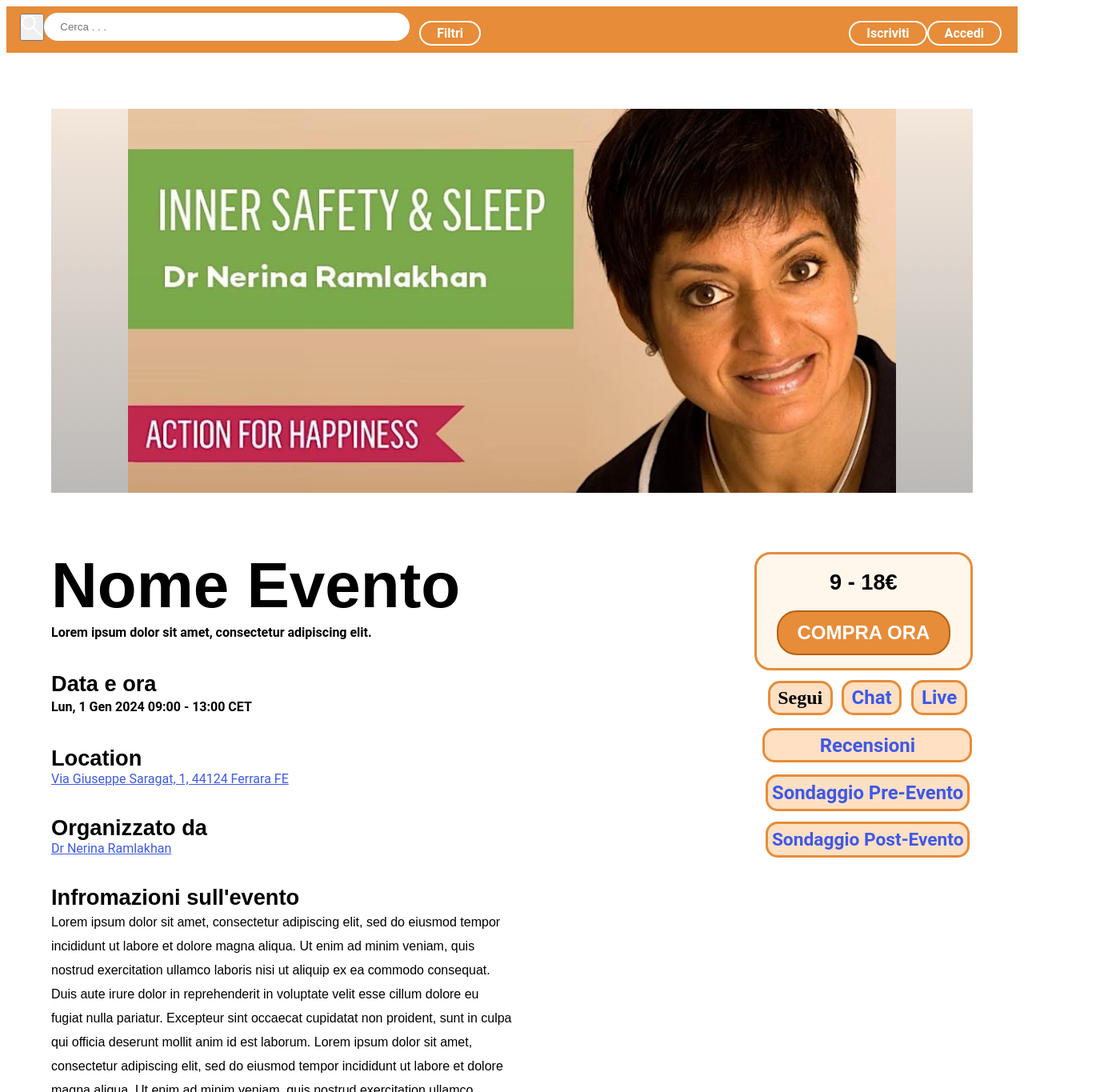
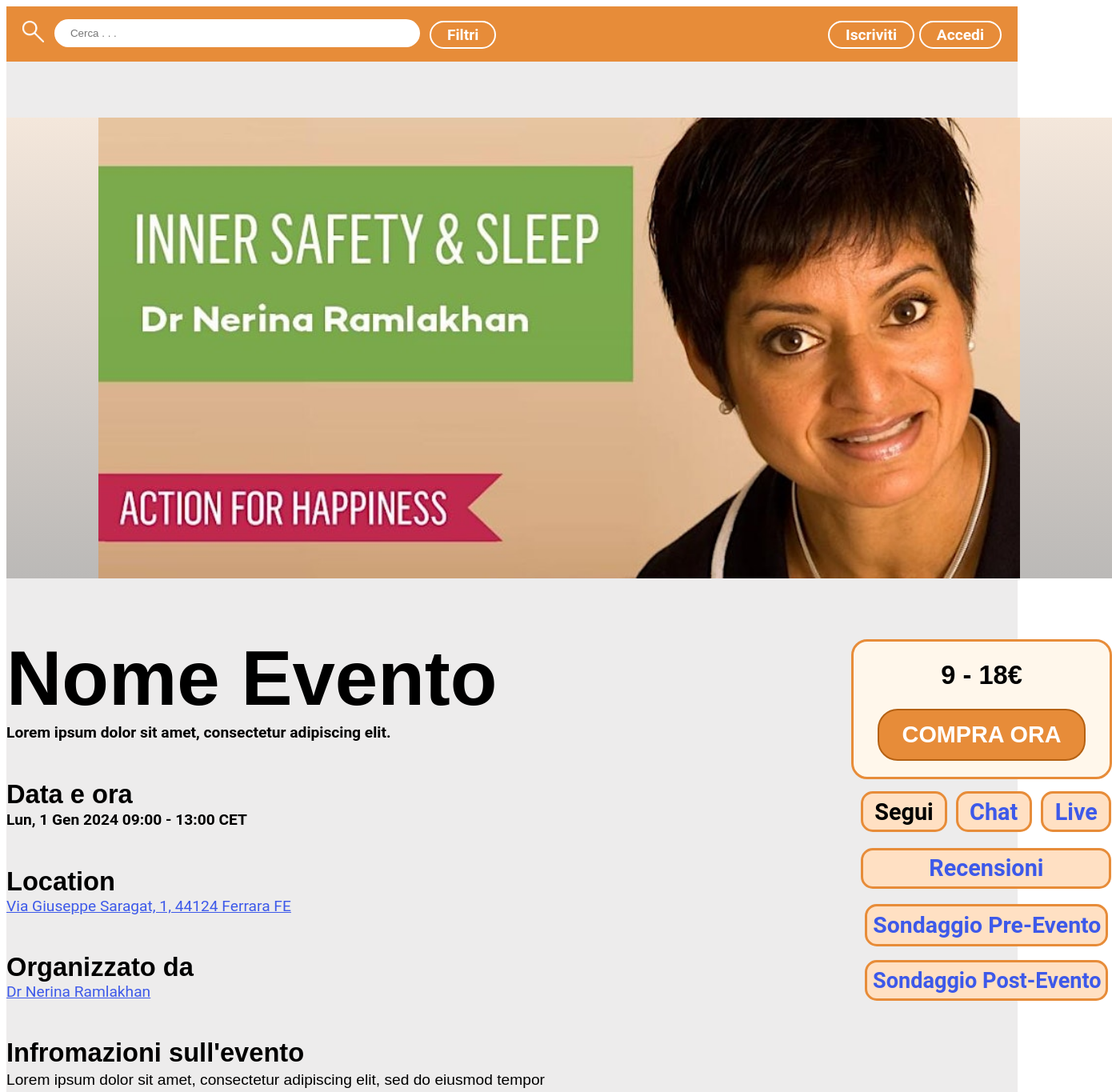
Before and after one commit to Monica-Pellegrini/ingSW24DebugsterFE, a Vue app in the folder Vue/frontpage/: page / in a window 1280 px wide. Shown: the top 1365 px of the page at 80% size, 1390 px wide, since content can reach past the window. Built offline with nearby package versions, Linux system fonts and the light colour scheme.

Commit message:
Add files via upload

```diff
--- a/Vue/frontpage/src/App.vue
+++ b/Vue/frontpage/src/App.vue
@@ -2,6 +2,7 @@
 </script>
 
 <template>
+  <div id="app" data-v-app>
     <!--Inizio Header-->
     <header id="header">
       <nav>
@@ -11,7 +12,7 @@
             <form name="searchForm" method="get">
               <!--Immagine per il submit, va a sinistra del textbox-->
               <label></label>
-            <button type="submit">
+              <button type="submit" id="lente_btt">
                 <img id="submit" src="@/images/lente.png" alt="Clicca qui per per cercare">
               </button>
 
@@ -102,8 +103,6 @@
         <!--Box video-->
         <div id="video"><!--QUI VA IL VIDEO--></div>
 
-      <!--Box sondaggio-->
-      <div id="sondaggio"><!--QUI VA IL SONDAGGIO (FORM???)--></div>
       </aside>
 
       <!--Link a inizio pagina-->
@@ -137,6 +136,7 @@
       </nav>
     </footer>
     <!--Fine Footer-->
+  </div>
 </template>
 
 <style scoped>
--- a/Vue/frontpage/src/stylesheet.css
+++ b/Vue/frontpage/src/stylesheet.css
@@ -1,4 +1,4 @@
-/*css aggiornato anche con bottoni dei sondaggi*/
+/*css in fase di aggiornamento per adattarlo a vue js */
 
 *
 {
@@ -6,23 +6,14 @@
     padding: 0;
 }
 
-body
+#app
 {
     font-family: 'Roboto', sans-serif;
     font-size: 1.2em;
     color: #000000;
     background-color: #edecec;
-    /*width:70em;
-    margin:0 auto;*/
     position: relative;
-    /*eventualmente aggiungere width, margin, position*/
 }
-
-a
-{
-    font-family: 'Roboto', sans-serif;
-}
-
 
 /*fromattazione di font e vari*/
 h1
@@ -77,12 +68,20 @@ form
 {
     display: flex;
     align-items: center;
+    margin-top: 0.3em;
 }
 
 #submit
 {
     max-width: 2em;
     max-height: 2em;
+}
+
+#lente_btt
+{
+    background-color: transparent;
+    border-style: none;
+    margin-right: 1em;
 }
 
 li.searchbar
@@ -112,6 +111,11 @@ input
     padding: 10px 20px 10px 20px;
 }
 
+#btn_Accedi
+{
+    margin-left: 0.3em;
+}
+
 
 ul.filtri, li.searchbar
 {
@@ -129,7 +133,6 @@ ul.filtri
     padding: 18px 6px 16px 12px;
 }
 
-/*per fare i bottoni come su figma separa itemlist in due ul e sistema il padding di entrambi*/
 ul.itemlist
 {
     padding: 18px 20px 16px 0;
@@ -283,11 +286,11 @@ ul.link_dx a, ul.link_dx p
     border-color: #E78C39;
     background-color: #FFE0C3;
     border-radius: 15px;
-    padding: 0.2em 0.4em 0.2em 0.4em;
+    padding: 0.2em 0.5em 0.2em 0.5em;
 }
 
 ul.link_dx li.chat_live {
-    margin-left: 0.7em;
+    margin-left: 0.55em;
     margin-right: 0.06em;
 
 }
@@ -341,17 +344,17 @@ a:hover
     border-color: #E78C39;
     background-color: #FFE0C3;
     border-radius: 15px;
-    padding: 0.25em 0.2em 0.25em 0.2em;
+    padding: 0.25em 0.2em 0.25em 0.25em;
 }
 
 #btn_sondaggiPost a
 {
-    font-size: 1.421em;
+    font-size: 1.41em;
 }
 
 #btn_sondaggiPre a
 {
-    font-size: 1.491em;
+    font-size: 1.48em;
 }
 
 #torna_su
```
Lines whose indentation alone changed are shown as unchanged.
